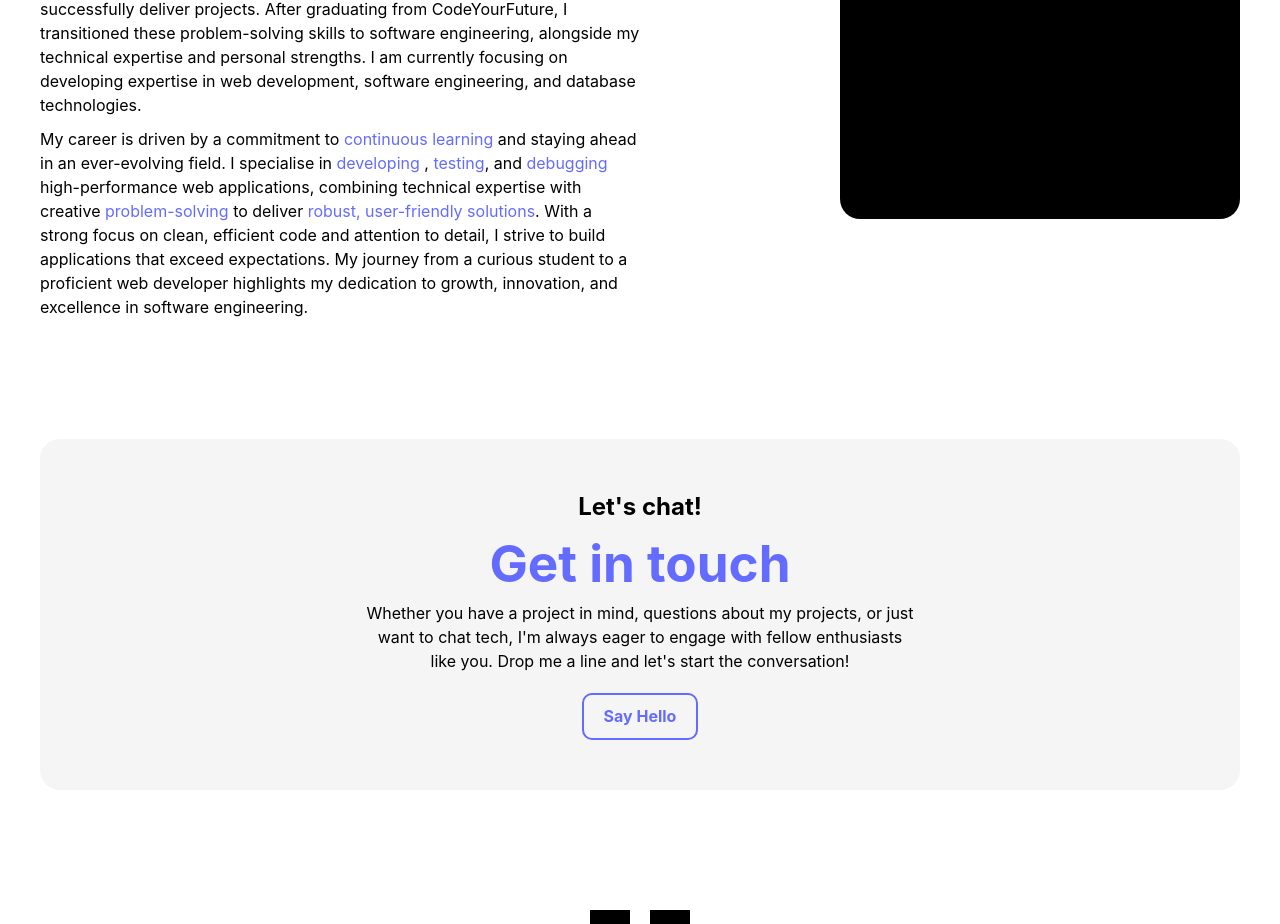
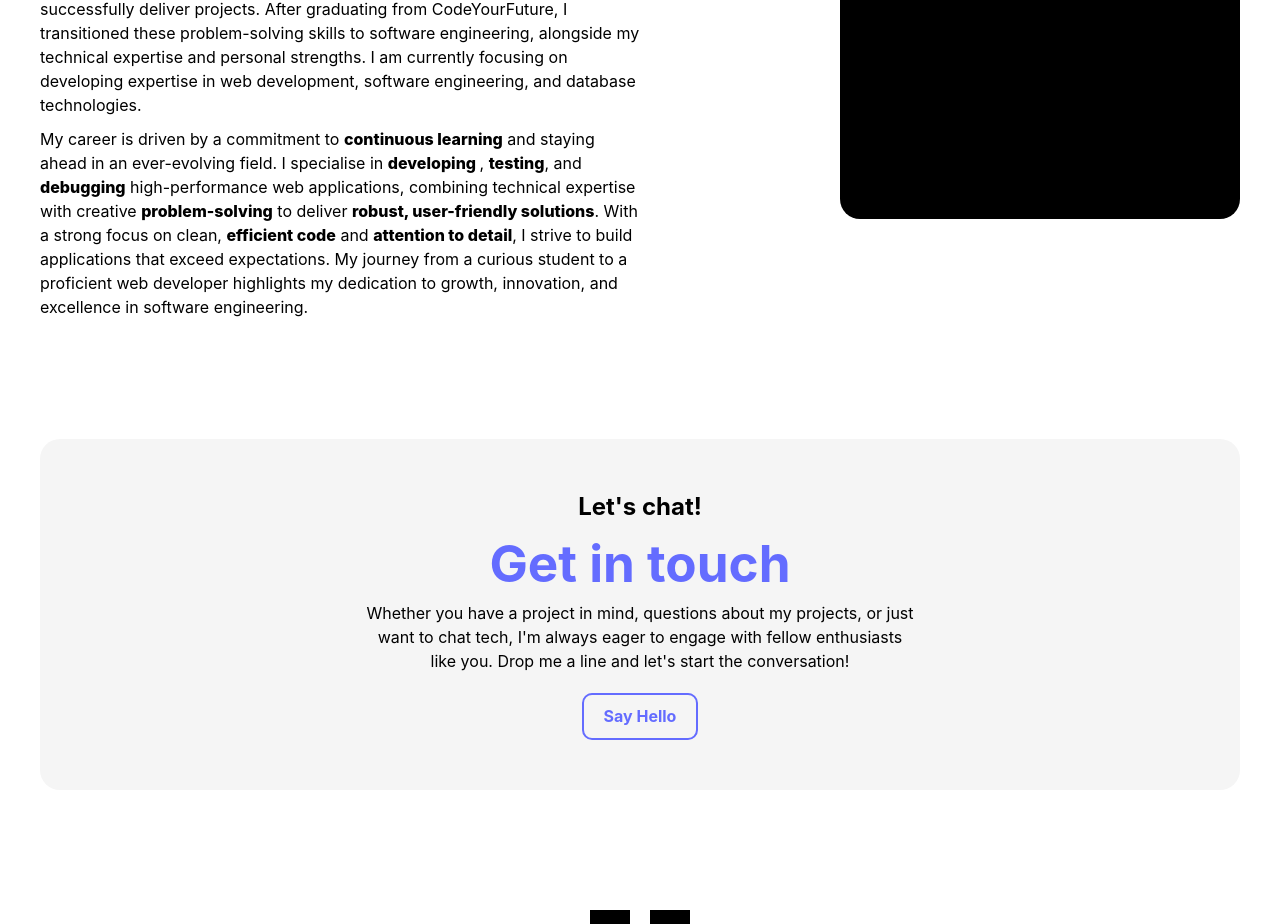
Before and after one commit to fikretellek/fikretellek.github.io, a React (Vite) app: page / in a window 1280 px wide. Shown: the part 4977-5901 px from the top of the page. Built offline with nearby package versions, Linux system fonts and the light colour scheme; grey boxes are pictures that could not be loaded.

Commit message:
highlighted words updated to font weight only (not color)

```diff
--- a/src/components/About/About.jsx
+++ b/src/components/About/About.jsx
@@ -25,13 +25,14 @@ const About = () => {
 
             <p>
               My career is driven by a commitment to{" "}
-              <span className="purple">continuous learning</span> and staying ahead in an
-              ever-evolving field. I specialise in <span className="purple">developing </span>,{" "}
-              <span className="purple">testing</span>, and <span className="purple">debugging</span>{" "}
+              <span className="bold">continuous learning</span> and staying ahead in an
+              ever-evolving field. I specialise in <span className="bold">developing </span>,{" "}
+              <span className="bold">testing</span>, and <span className="bold">debugging</span>{" "}
               high-performance web applications, combining technical expertise with creative{" "}
-              <span className="purple">problem-solving</span> to deliver{" "}
-              <span className="purple">robust, user-friendly solutions</span>. With a strong focus
-              on clean, efficient code and attention to detail, I strive to build applications that
+              <span className="bold">problem-solving</span> to deliver{" "}
+              <span className="bold">robust, user-friendly solutions</span>. With a strong focus on
+              clean, <span className="bold">efficient code</span> and{" "}
+              <span className="bold">attention to detail</span>, I strive to build applications that
               exceed expectations. My journey from a curious student to a proficient web developer
               highlights my dedication to growth, innovation, and excellence in software
               engineering.
--- a/src/components/About/About.scss
+++ b/src/components/About/About.scss
@@ -22,8 +22,8 @@
       gap: var(--gap);
       text-align: left;
       max-width: 50%;
-      .purple {
-        color: var(--color-2);
+      .bold {
+        font-weight: 800;
       }
     }
   }
```
